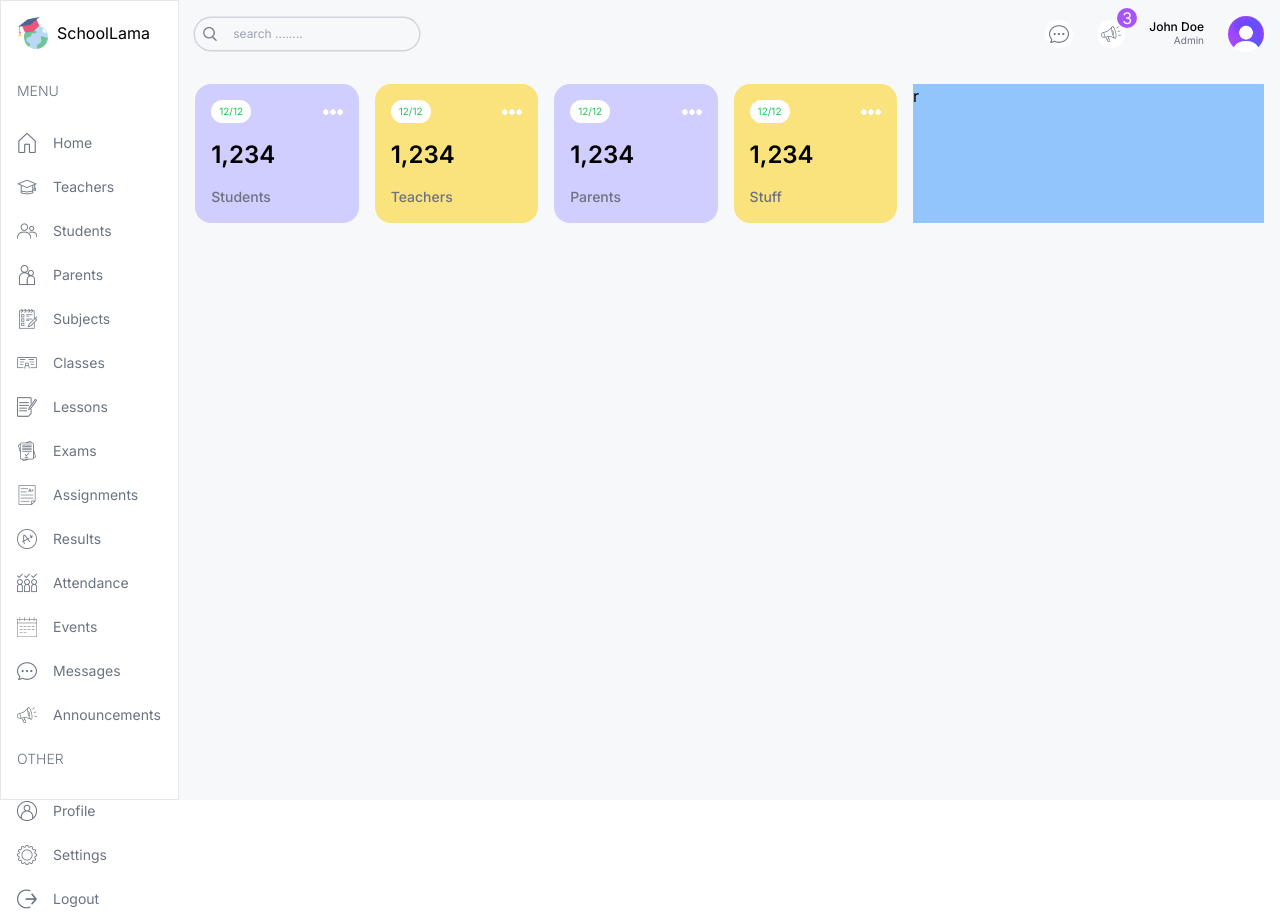
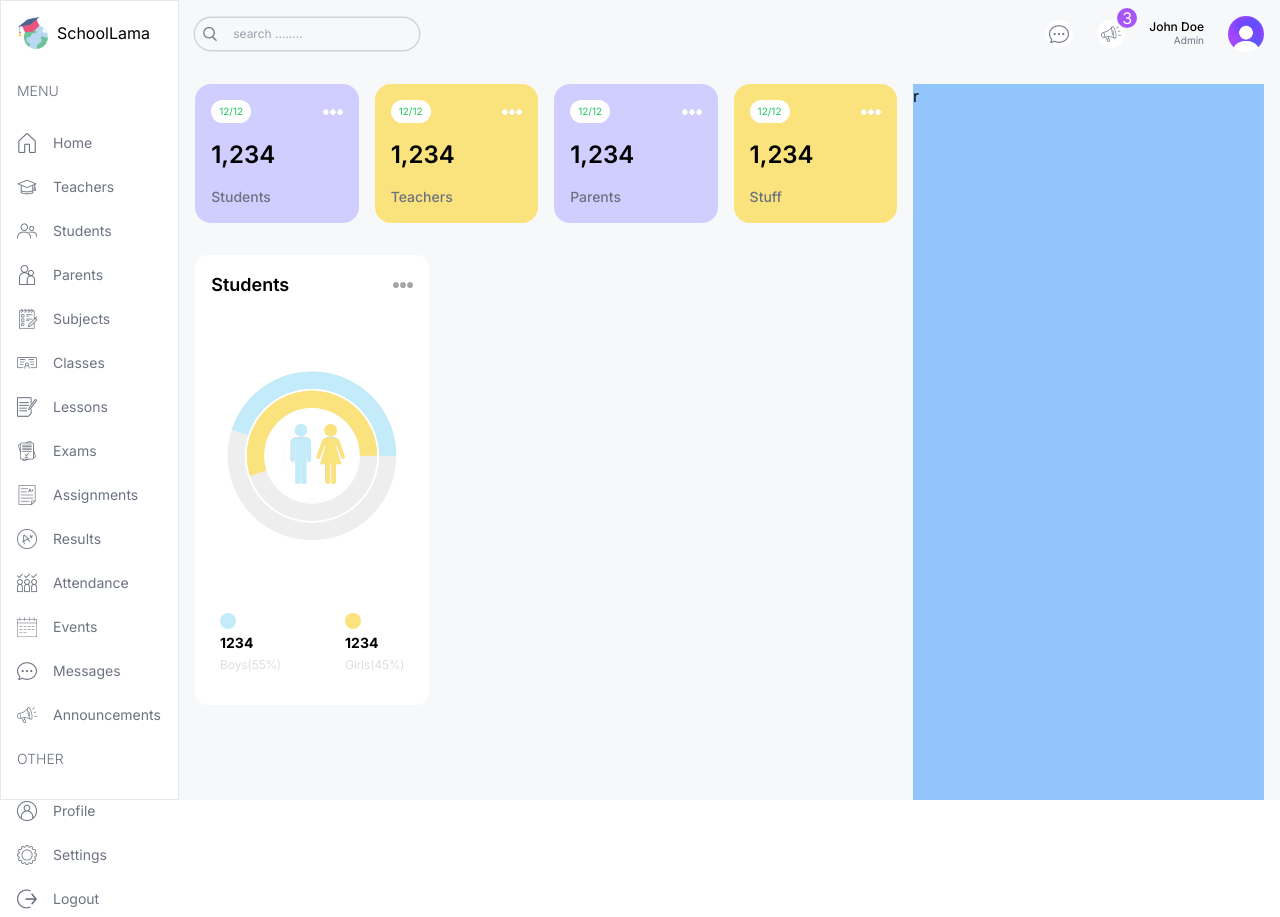
Before and after one commit to kaziabulhasib/sm-dashboard, a Next.js app: page /admin in a window 1280 px wide. Built offline with nearby package versions, Linux system fonts and the light colour scheme.

Commit message:
radial chart complete

```diff
--- a/src/app/(dashbaord)/admin/page.tsx
+++ b/src/app/(dashbaord)/admin/page.tsx
@@ -1,10 +1,11 @@
+import CountChart from "@/components/CountChart";
 import UserCard from "@/components/UserCard";
 
 const AdminPage = () => {
   return (
     <div className='flex flex-row md:flex-row p-4 gap-4'>
       {/* left  */}
-      <div className='w-full lg:w-2/3 '>
+      <div className='w-full lg:w-2/3  flex flex-col gap-8'>
         {/* user cards  */}
         <div className='flex justify-between gap-4 flex-wrap'>
           <UserCard type='students' />
@@ -12,6 +13,17 @@
           <UserCard type='parents' />
           <UserCard type='stuff' />
         </div>
+        {/* MIDLLE CHART  */}
+        <div className='flex flex-col lg:flex-row gap-4'>
+          {/* COUNT CHARTS  */}
+          <div className='w-full lg:w-1/3 h-[450px]'>
+            <CountChart />
+          </div>
+          {/* ATTENDANCE CHARTS  */}
+          <div className=''></div>
+        </div>
+        {/* BOTTOM CHART  */}
+        <div className='w-full lg:w-2/3 h-[450px]'></div>
       </div>
       {/* right  */}
       <div className='w-full lg:w-1/3 bg-blue-300'>r</div>
--- /dev/null
+++ b/src/components/CountChart.tsx
@@ -0,0 +1,78 @@
+"use client";
+import Image from "next/image";
+import {
+  RadialBarChart,
+  RadialBar,
+  Legend,
+  ResponsiveContainer,
+} from "recharts";
+const data = [
+  {
+    name: "total",
+    count: 100,
+    fill: "white",
+  },
+  {
+    name: "Boys",
+    count: 55,
+    fill: "#FAE27C",
+  },
+  {
+    name: "Girls",
+    count: 45,
+    fill: "#C3EBFA",
+  },
+];
+const style = {
+  top: "50%",
+  right: 0,
+  transform: "translate(0, -50%)",
+  lineHeight: "24px",
+};
+const CountChart = () => {
+  return (
+    <div className='bg-white rounded-xl w-full h-full p-4'>
+      {/* title  */}
+      <div className='flex justify-between items-center'>
+        <h1 className='text-lg font-semibold'>Students</h1>
+        <Image src='/moreDark.png' alt='more' width={20} height={20} />
+      </div>
+      {/* chart  */}
+      <div className='relative w-full h-3/4'>
+        <ResponsiveContainer>
+          <RadialBarChart
+            cx='50%'
+            cy='50%'
+            innerRadius='40%'
+            outerRadius='100%'
+            barSize={32}
+            data={data}>
+            <RadialBar background dataKey='count' />
+          </RadialBarChart>
+        </ResponsiveContainer>
+        <Image
+          src='/maleFemale.png'
+          alt='more'
+          width={60}
+          height={60}
+          className='absolute top-[40%] left-[38%]'
+        />
+      </div>
+      {/* bottom  */}
+      <div className='flex justify-center gap-16'>
+        <div className='flex flex-col gap-1'>
+          <div className='w-4 h-4 rounded-full bg-lamaSky'></div>
+          <h1 className='text-sm font-bold'>1234</h1>
+          <h2 className='text-xs font-light text-gray-300'>Boys(55%)</h2>
+        </div>
+        <div className='flex flex-col gap-1'>
+          <div className='w-4 h-4 rounded-full bg-lamaYellow'></div>
+          <h1 className='text-sm font-bold'>1234</h1>
+          <h2 className='text-xs font-light text-gray-300'>Girls(45%)</h2>
+        </div>
+      </div>
+    </div>
+  );
+};
+
+export default CountChart;
```
